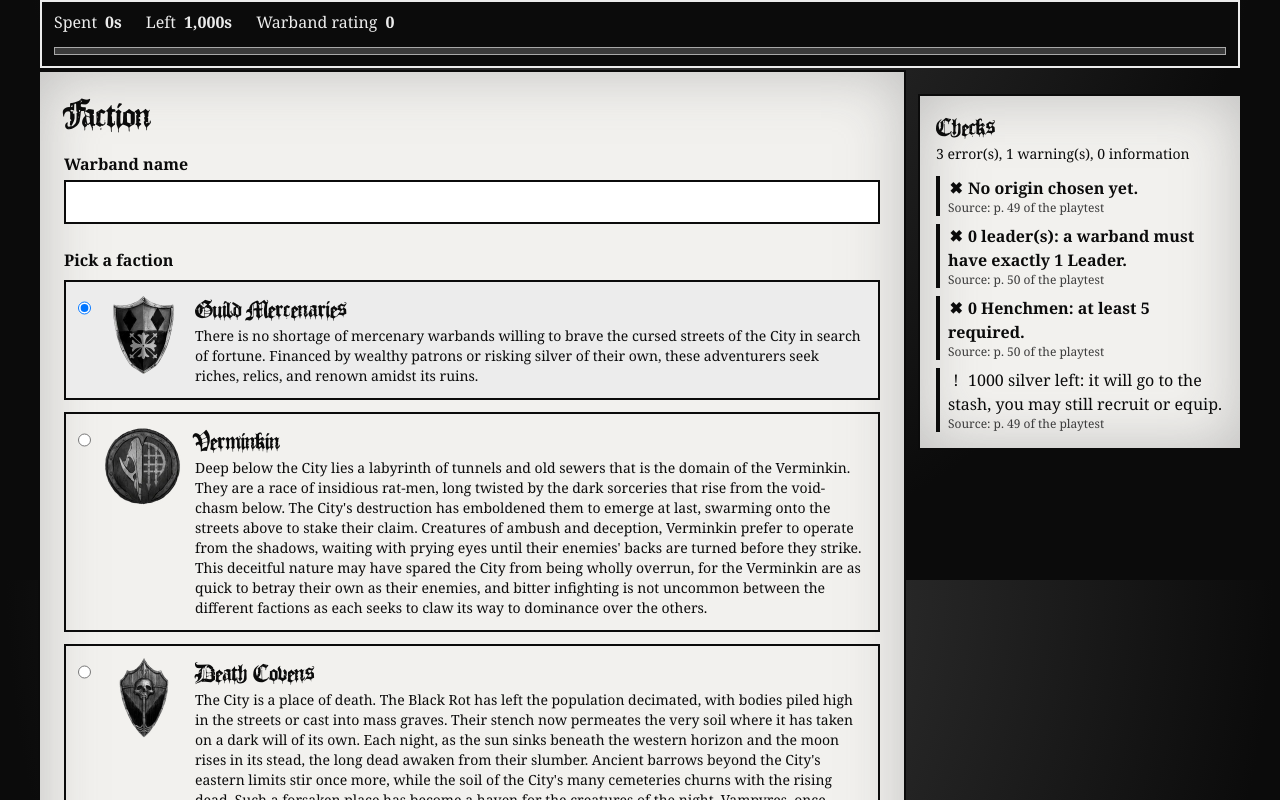
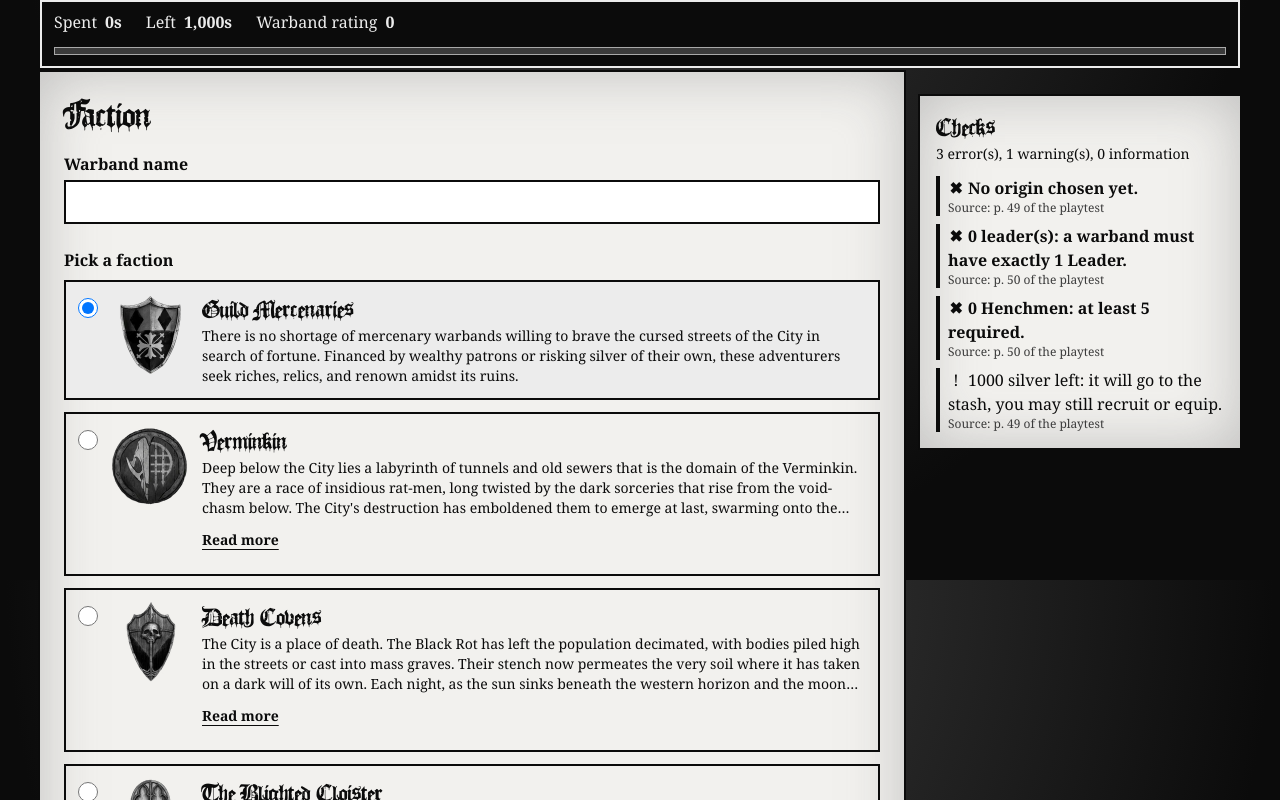
Before and after one commit to Ad-duc/bdc-warband-manager, a React (Vite) app: page / in a window 1280 px wide. Both pictures are taken after a click on the button "New warband". Shown: the part 220-1020 px from the top of the page. Built offline with nearby package versions, Linux system fonts and the light colour scheme.

Commit message:
Wizard: faction descriptions cut to three lines with a read more toggle

```diff
--- a/src/features/wizard/StepFaction.tsx
+++ b/src/features/wizard/StepFaction.tsx
@@ -2,12 +2,14 @@
  * File:        src/features/wizard/StepFaction.tsx
  * Role:        Step 1: warband name and faction. Every faction file of
  *              src/data is listed; the faction can be changed while the
- *              warband has no fighter.
+ *              warband has no fighter. One faction per row; long descriptions
+ *              are cut to three lines with a "read more" toggle.
  * Author:      Adrien Duclaud
  * Created:     2026-10-12
  * License:     MIT
  */
 
+import { useLayoutEffect, useRef, useState } from "react";
 import { useTranslation } from "react-i18next";
 import { gameData } from "../../data/index.ts";
 import { useFormatter } from "../../i18n/text.ts";
@@ -42,15 +44,20 @@ export function StepFaction({ warband, update }: StepProps) {
         <legend className="mb-2 font-bold">{t("wizard.faction.legend")}</legend>
         {locked && <p className="mb-2 text-sm">{t("wizard.faction.locked")}</p>}
         <div className="grid gap-3">
-          {gameData.factions.map((faction) => (
-            <label
+          {gameData.factions.map((faction) => {
+            const inputId = `faction-${faction.id}`;
+            const descId = `faction-${faction.id}-description`;
+            return (
+              <div
                 key={faction.id}
-              className="flex cursor-pointer gap-3 border-2 border-on-panel p-3 has-[:checked]:bg-bone"
+                className="flex gap-3 border-2 border-on-panel p-3 has-[:checked]:bg-bone"
               >
                 <input
+                  id={inputId}
                   type="radio"
                   name="faction"
                   value={faction.id}
+                  aria-describedby={descId}
                   checked={warband.factionId === faction.id}
                   disabled={locked && warband.factionId !== faction.id}
                   onChange={() => {
@@ -62,20 +69,67 @@ export function StepFaction({ warband, update }: StepProps) {
                       strongholdTrackers: {},
                     }));
                   }}
-                className="mt-1 size-5"
+                  className="mt-1 size-5 shrink-0"
                 />
                 {/* Fixed-width box so that every description starts at the same place. */}
-              <span className="flex w-20 shrink-0 justify-center">
+                <label htmlFor={inputId} className="flex w-20 shrink-0 cursor-pointer justify-center">
                   <img src={`${BASE}images/${faction.assets.shield}`} alt="" className="h-20 w-auto" />
-              </span>
-              <span>
-                <span className="block font-gothic text-2xl">{f.text(faction.name)}</span>
-                <span className="block text-sm">{f.text(faction.description)}</span>
-              </span>
                 </label>
-          ))}
+                <div className="min-w-0 flex-1">
+                  <label htmlFor={inputId} className="block cursor-pointer font-gothic text-2xl">
+                    {f.text(faction.name)}
+                  </label>
+                  <Description id={descId} text={f.text(faction.description)} />
+                </div>
+              </div>
+            );
+          })}
         </div>
       </fieldset>
     </div>
   );
 }
+
+/** Description cut to three lines, with a toggle shown only when the text is longer. */
+function Description({ id, text }: { id: string; text: string }) {
+  const { t } = useTranslation();
+  const ref = useRef<HTMLParagraphElement>(null);
+  const [open, setOpen] = useState(false);
+  const [overflows, setOverflows] = useState(false);
+
+  useLayoutEffect(() => {
+    const el = ref.current;
+    if (el === null || open) return;
+    const measure = (): void => {
+      setOverflows(el.scrollHeight > el.clientHeight + 1);
+    };
+    measure();
+    if (typeof ResizeObserver === "undefined") return;
+    const observer = new ResizeObserver(measure);
+    observer.observe(el);
+    return () => {
+      observer.disconnect();
+    };
+  }, [open, text]);
+
+  return (
+    <>
+      <p id={id} ref={ref} className={`text-sm ${open ? "" : "line-clamp-3"}`}>
+        {text}
+      </p>
+      {(overflows || open) && (
+        <button
+          type="button"
+          aria-expanded={open}
+          aria-controls={id}
+          onClick={() => {
+            setOpen((o) => !o);
+          }}
+          className="min-h-11 text-sm font-bold underline underline-offset-4"
+        >
+          {open ? t("wizard.faction.readLess") : t("wizard.faction.readMore")}
+        </button>
+      )}
+    </>
+  );
+}
--- a/src/i18n/locales/en.json
+++ b/src/i18n/locales/en.json
@@ -269,7 +269,9 @@
     "name": "Warband name",
     "faction": {
       "legend": "Pick a faction",
-      "locked": "Remove every fighter to change faction."
+      "locked": "Remove every fighter to change faction.",
+      "readMore": "Read more",
+      "readLess": "Show less"
     },
     "origin": {
       "legend": "The origin tells how your warband came to the City. It imposes the leader and gives a stronghold.",
--- a/src/i18n/locales/fr.json
+++ b/src/i18n/locales/fr.json
@@ -269,7 +269,9 @@
     "name": "Nom de la bande",
     "faction": {
       "legend": "Choisissez une faction",
-      "locked": "Renvoyez tous les combattants pour changer de faction."
+      "locked": "Renvoyez tous les combattants pour changer de faction.",
+      "readMore": "Lire la suite",
+      "readLess": "Réduire"
     },
     "origin": {
       "legend": "L'origine raconte comment votre bande est arrivée dans la Cité. Elle impose le chef et donne un repaire.",
```
Also changed, not shown: 2 other files (tests, documents, lock files or other folders). Lines whose indentation alone changed are shown as unchanged.
